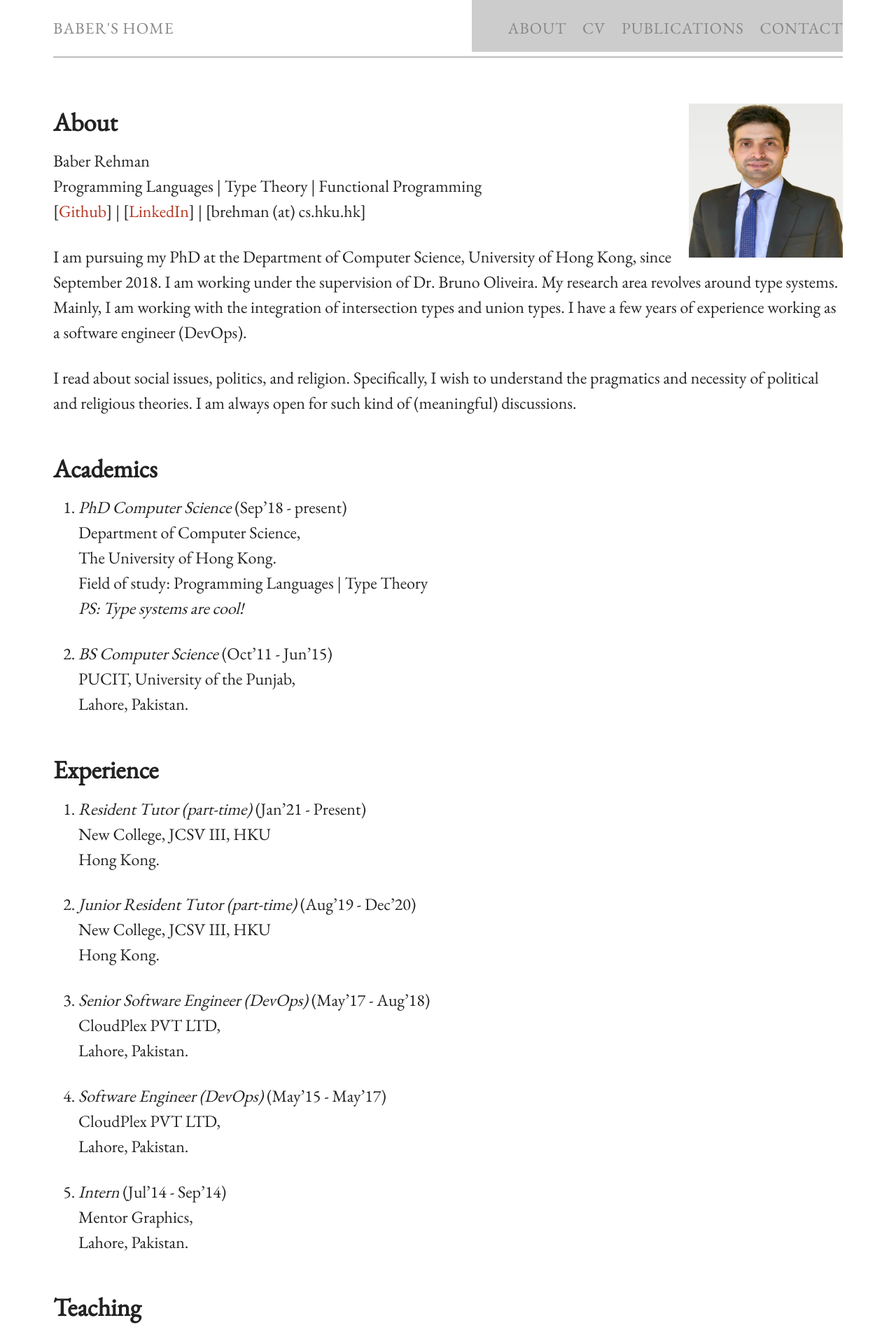
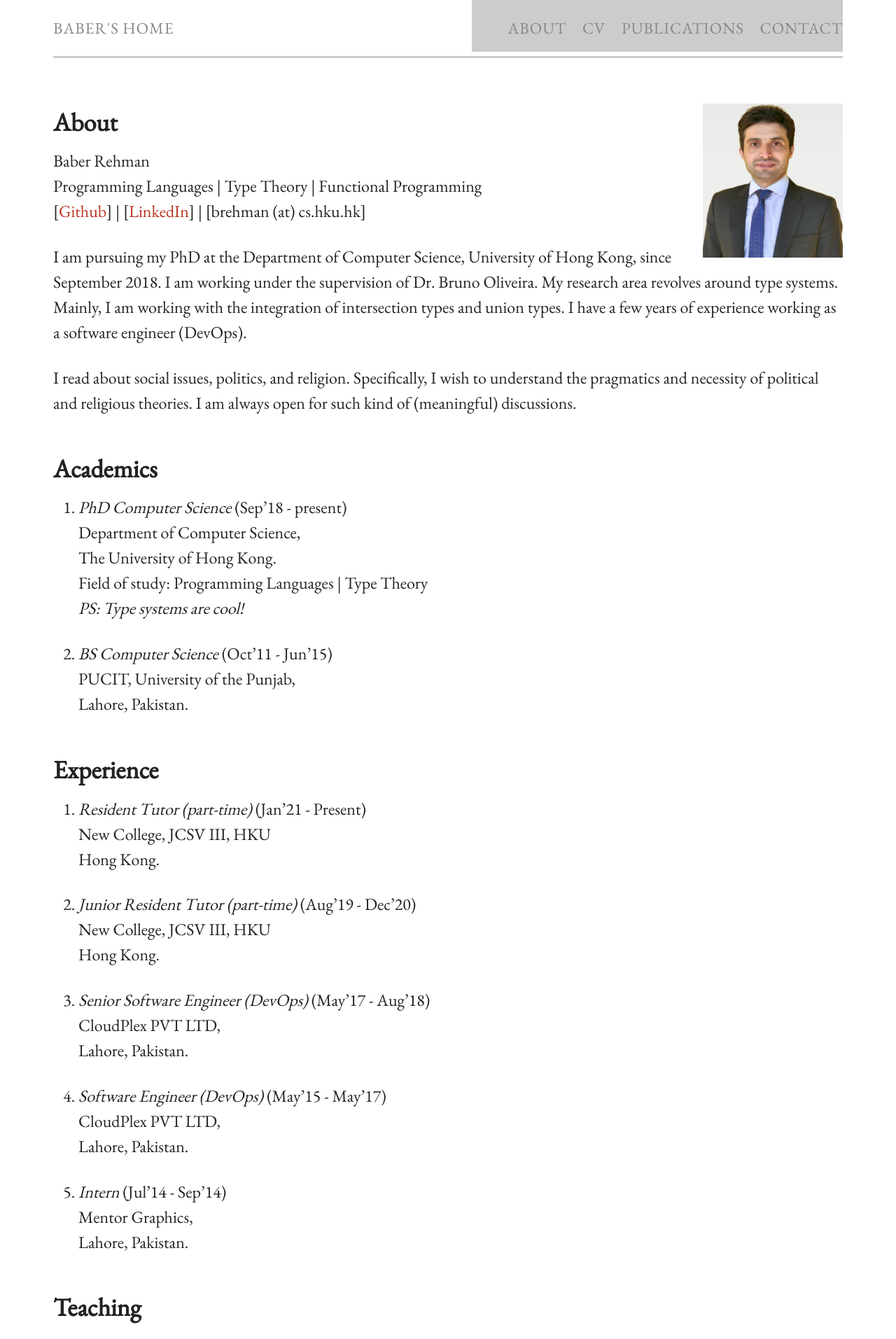
Before and after one commit to baberrehman/baberrehman.github.io, a Jekyll site: the page built from index.md, in a window 1280 px wide. Shown: the top 1913 px of the page at 70% size. Built offline with Jekyll 4.4.1, drawn with Linux system fonts in a browser that asks for light colours.

Commit message:
picture update

```diff
--- a/index.md
+++ b/index.md
@@ -6,7 +6,7 @@ permalink: /
 
 <!--{% include image.html url="images/Baber.jpg" caption="" width="50" height="50" align="right" %} -->
 
-<img src="images/baber.jpg" width="220" height="220" align="right" />
+<img src="images/baber.jpg" width="200" height="220" align="right" />
 
 ## About
 
```
